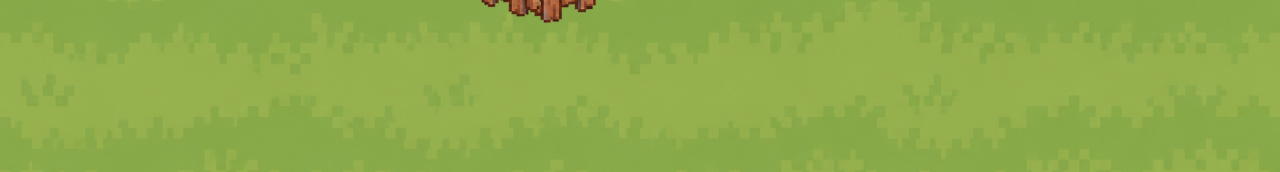
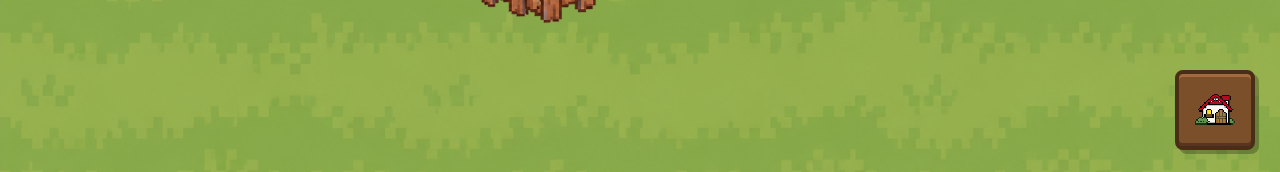
Before and after one commit to qrstajalli/BranchOut, a React (Vite) app: page /garden in a window 1280 px wide. Shown: the part 625-797 px from the top of the page. Built offline with nearby package versions, Linux system fonts and the light colour scheme.

Commit message:
added home button in the garden page

```diff
--- a/src/garden.css
+++ b/src/garden.css
@@ -206,3 +206,52 @@
 
   font-size: 10px;
 }
+.home-button {
+  position: absolute;
+
+  right: 25px;
+  bottom: 25px;
+
+  z-index: 999;
+
+  width: 140px;
+  height: 70px;
+
+  background: #7b4f2a;
+  border: 4px solid #4a2d16;
+  border-radius: 8px;
+
+  color: #f8e9c8;
+  font-family: "Press Start 2P", cursive;
+  font-size: 14px;
+
+  cursor: pointer;
+
+  text-shadow: 2px 2px #3a2414;
+
+  box-shadow:
+    inset 0 3px 0 #a36b3d,
+    inset 0 -3px 0 #5b351b,
+    4px 4px 0 rgba(0,0,0,0.25);
+
+  image-rendering: pixelated;
+}
+
+.home-button {
+  position: absolute;
+
+  right: 25px;
+  bottom: 25px;
+
+  width: 80px;
+  height: 80px;
+}
+.button-icon {
+  width: 42px;
+  height: 42px;
+
+  image-rendering: pixelated;
+  object-fit: contain;
+
+  pointer-events: none;
+}
--- a/src/garden.jsx
+++ b/src/garden.jsx
@@ -2,6 +2,7 @@ import "./garden.css";
 
 import gardenbg from "./assets/gardenbg.png";
 import gardenasset from "./assets/gardenasset.png";
+import homeIcon from "./assets/home.png";
 
 import singleblue from "./assets/singleblue.png";
 import singlepink from "./assets/singlepink.png";
@@ -244,7 +245,16 @@ const repos = contributions;
   </div>
 
 </div>
-
+<button
+  className="home-button"
+  onClick={() => window.location.href = "/"}
+>
+  <img
+    src={homeIcon}
+    alt="Home"
+    className="button-icon"
+  />
+</button>
         {flowerPositions.map((item) => (
           <img
             key={item.id}
```
Also changed, not shown: src/assets/home.png (added).
